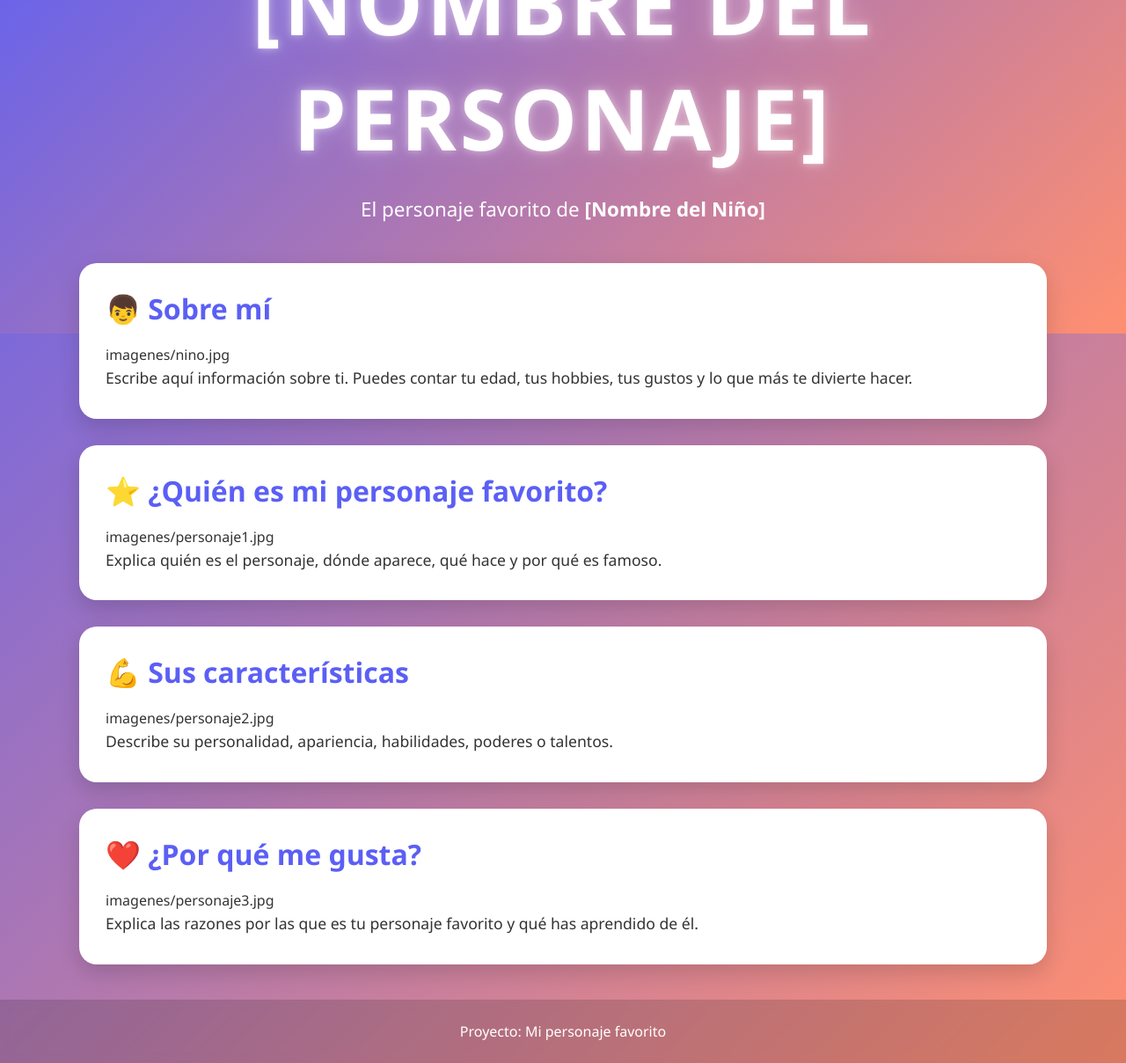
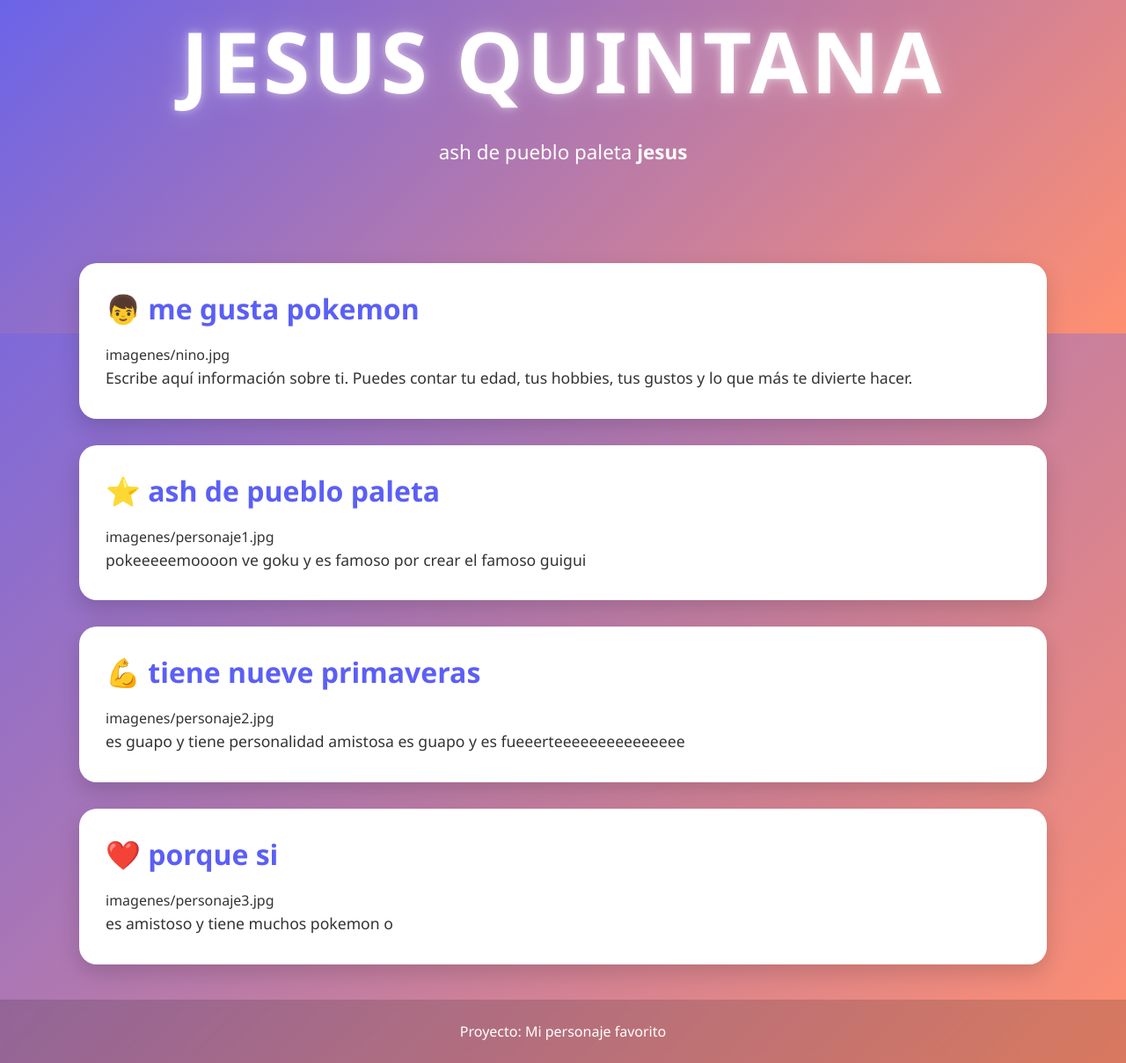
Before and after one commit to lusin20261/4socratesQUINTANACRUZ, a plain HTML site: page docs/personajeFavorito/index.html in a window 1280 px wide. Shown: the part 181-1389 px from the top of the page at 88% size. Drawn offline with Linux system fonts and the light colour scheme.

Commit message:
hola soy alice es mi nprimer envio

```diff
--- a/docs/personajeFavorito/index.html
+++ b/docs/personajeFavorito/index.html
@@ -12,15 +12,15 @@
 
     <header class="hero">
         <div class="hero-content">
-            <h1>[NOMBRE DEL PERSONAJE]</h1>
-            <p>El personaje favorito de <strong>[Nombre del Niño]</strong></p>
+            <h1>jesus quintana</h1>
+            <p>ash de pueblo paleta<strong> jesus</strong></p>
         </div>
     </header>
 
     <main>
 
         <section class="card">
-            <h2>👦 Sobre mí</h2>
+            <h2>👦 me gusta pokemon</h2>
             imagenes/nino.jpg
 
             <p>
@@ -31,32 +31,34 @@
         </section>
 
         <section class="card">
-            <h2>⭐ ¿Quién es mi personaje favorito?</h2>
+            <h2>⭐ ash de pueblo paleta</h2>
             imagenes/personaje1.jpg
 
             <p>
-                Explica quién es el personaje, dónde aparece,
-                qué hace y por qué es famoso.
+                pokeeeeemoooon
+                ve goku y es famoso por  crear el famoso guigui
             </p>
         </section>
 
         <section class="card">
-            <h2>💪 Sus características</h2>
+            <h2>💪 tiene nueve primaveras </h2>
             imagenes/personaje2.jpg
 
             <p>
-                Describe su personalidad, apariencia,
-                habilidades, poderes o talentos.
+                es guapo y tiene personalidad amistosa
+        es guapo y es fueeerteeeeeeeeeeeeeee
             </p>
         </section>
 
         <section class="card">
-            <h2>❤️ ¿Por qué me gusta?</h2>
+            <h2>❤️ porque si</h2>
             imagenes/personaje3.jpg
 
             <p>
-                Explica las razones por las que es tu personaje favorito
-                y qué has aprendido de él.
+                es amistoso  y tiene muchos pokemon
+
+            o
+
             </p>
         </section>
 
```
